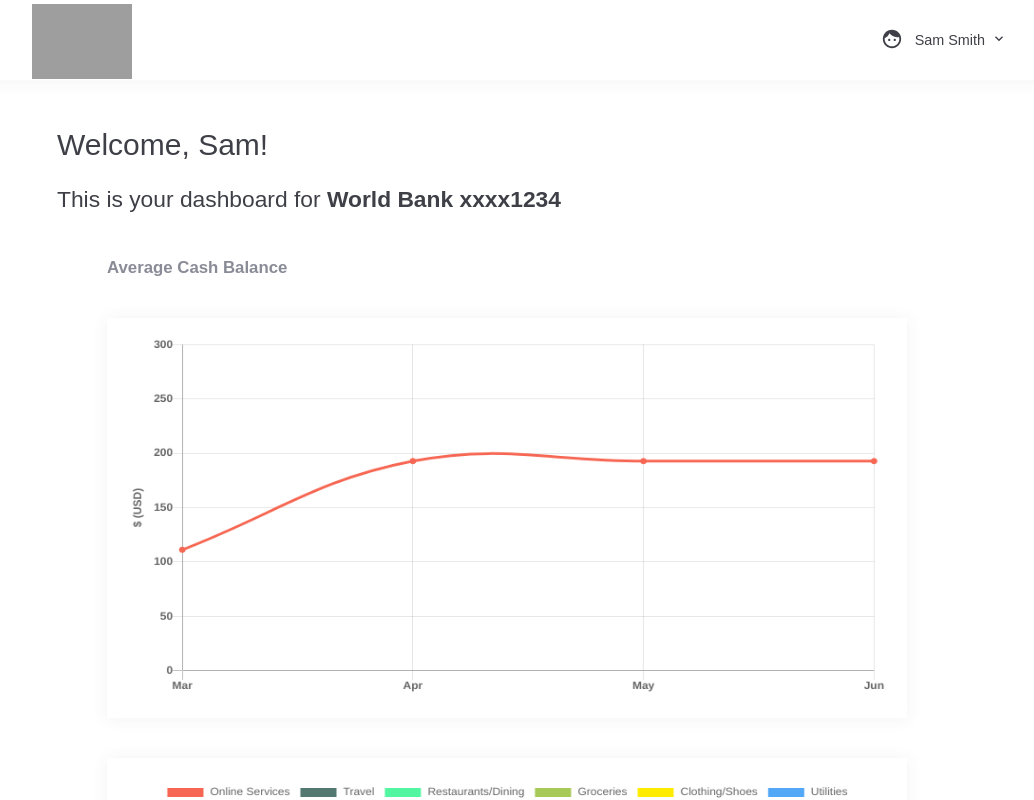
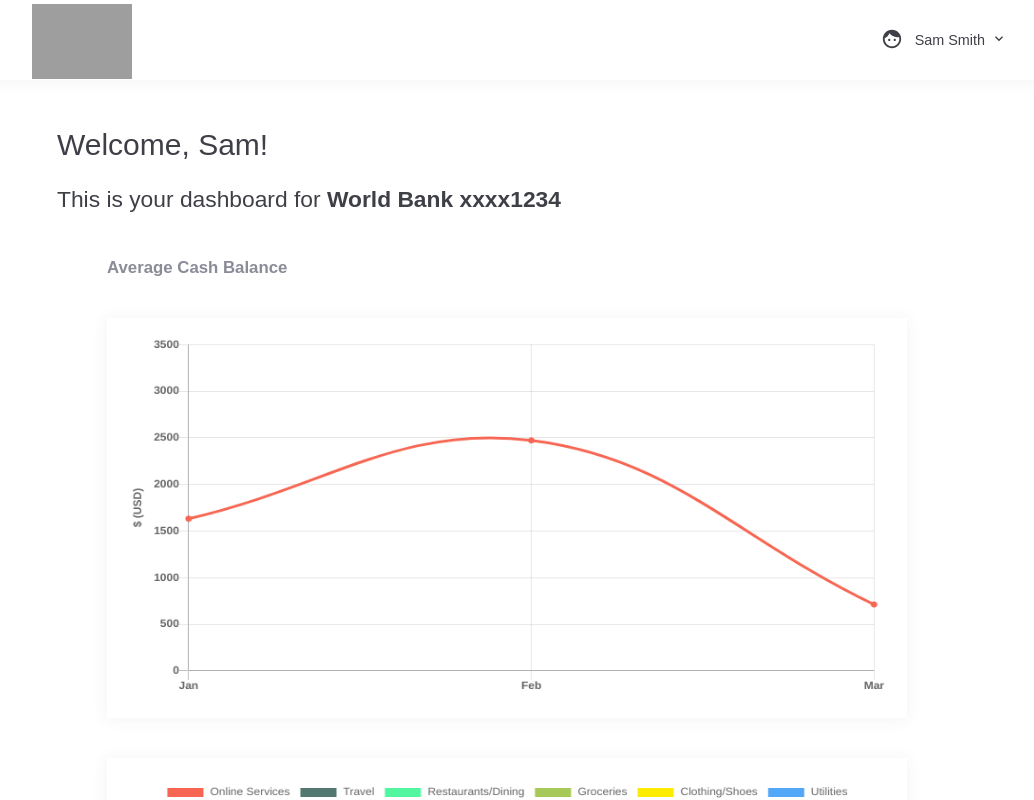
Before and after one commit to davidyoon85/betterfin, a React (Create React App) app: page / in a window 1280 px wide. Shown: the top 800 px of the page, without its empty margins (133-1167 px from the left). Built offline with nearby package versions, Linux system fonts and the light colour scheme; grey boxes are pictures that could not be loaded.

Commit message:
update chart props

```diff
--- a/src/components/chart.js
+++ b/src/components/chart.js
@@ -12,40 +12,27 @@ class Chart extends Component {
         this.state = {
             data: data,
             trxs: data.trxs.transaction,
-            monthly: {},
-            chartData: {
-                labels: data.balances[0].month_labels,
-                datasets: [
-                    {
-                        data: data.balances[0].month_average_values,
-                        borderColor: 'rgba(246,102,82)',
-                        backgroundColor: 'transparent',
-                        pointBackgroundColor: 'rgba(246,102,82)',
-                    }
-                ]
-            },
-            pieData: {
-                labels: data.balances[0].month_labels,
-                datasets:[{
-                    data: [10, 20, 30],
-                    backgroundColor: [ 'red', 'blue', 'green']
-                }]
-            }
         }
     }
 
-    componentDidMount() {
-        // this.getData();
-    }
-
     render() {
-
+debugger
         return (
             <div className="chart_section">
                 <div className="balance_chart">
                     <div className="chart_header">Average Cash Balance</div>
                     <Line
-                        data={this.state.chartData}
+                        data={{
+                            labels: this.props.monthExpenseTotals.monthLabels,
+                            datasets: [
+                        {
+                            data: this.props.monthExpenseTotals.monthTotals,
+                            borderColor: 'rgba(246,102,82)',
+                            backgroundColor: 'transparent',
+                            pointBackgroundColor: 'rgba(246,102,82)',
+                        }
+                        ]
+                        }}
                         options={{
                             legend:{
                                 display: false
@@ -59,7 +46,7 @@ class Chart extends Component {
                                     },
                                     ticks: {
                                         beginAtZero:true,
-                                        max: Math.round( (1.5 * Math.max(...this.state.data.balances[0].month_average_values)) / 50) * 50,
+                                        max: Math.round( (1.5 * Math.max.apply(null, this.props.monthExpenseTotals.monthTotals)) / 500) * 500,
                                         fontStyle: 'bold',
 
                                     }
@@ -92,13 +79,6 @@ class Chart extends Component {
                         }}
                     />
                 </div>
-                <div className="expense_chart">
-                    {/* <button onClick={() => janClick()}>January</button> */}
-                    {/* <button onClick={() => febClick()}>February</button> */}
-                    {/* <button onClick={() => marClick()}>March</button> */}
-
-
-                </div>
             </div>
         )
     }
--- a/src/components/main.js
+++ b/src/components/main.js
@@ -12,6 +12,7 @@ class Main extends Component {
     constructor(props) {
         super(props)
         this.state = {
+            data: data,
             trxs: data.trxs.transaction,
             monthExpenseTotals: {}
         }
@@ -28,24 +29,28 @@ class Main extends Component {
         const febCategories = {};
         const marCategories = {};
 
+        let janTotal = 0;
+        let febTotal = 0;
+        let marTotal = 0;
+
         this.state.trxs.forEach((ele) => {
             if (ele.baseType === 'DEBIT') {
                 if (ele.postDate.includes('2019-01')) {
-                    // this.state.janTotal += ele.amount.amount;
+                    janTotal += ele.amount.amount;
                     if (janCategories[ele.category] === undefined) {
                         janCategories[ele.category] = 0
                     }
                     janCategories[ele.category] += ele.amount.amount;
                     // this.setState({ janExpenses: ele });
                 } else if (ele.postDate.includes('2019-02')) {
-                    // this.state.febTotal += ele.amount.amount;
+                    febTotal += ele.amount.amount;
                     if (febCategories[ele.category] === undefined) {
                         febCategories[ele.category] = 0
                     }
                     febCategories[ele.category] += ele.amount.amount;
                     // this.setState({ febExpenses: ele });
                 } else if (ele.postDate.includes('2019-03')) {
-                    // this.state.marTotal += ele.amount.amount;
+                    marTotal += ele.amount.amount;
                     if (marCategories[ele.category] === undefined) {
                         marCategories[ele.category] = 0
                     }
@@ -54,6 +59,9 @@ class Main extends Component {
                 }
             }
         })
+
+        const monthLabels = ['Jan', 'Feb', 'Mar']
+        const monthTotals = [janTotal, febTotal, marTotal]
 
         const janCategoriesTotals = [];
         const febCategoriesTotals = [];
@@ -87,7 +95,7 @@ class Main extends Component {
             marExpenseTotals.push(Object.values(marCategories)[i]);
         }
 
-        const monthlyExpenseTotals = {janCategoriesTotals, janExpenseTotals, febCategoriesTotals, febExpenseTotals, marCategoriesTotals, marExpenseTotals}
+        const monthlyExpenseTotals = {monthLabels, monthTotals, janCategoriesTotals, janExpenseTotals, febCategoriesTotals, febExpenseTotals, marCategoriesTotals, marExpenseTotals}
 
         this.setState({ monthExpenseTotals: monthlyExpenseTotals })
     }
@@ -105,7 +113,7 @@ class Main extends Component {
                     </div>
 
                     <div className="chart_container">
-                        <Chart />
+                        <Chart monthExpenseTotals={monthExpenseTotals}/>
                         <Pie monthExpenseTotals={monthExpenseTotals}/>
                     </div>
 
--- a/src/components/pie.js
+++ b/src/components/pie.js
@@ -5,11 +5,9 @@ import { Doughnut } from 'react-chartjs-2';
 class Pie extends React.Component {
   constructor(props) {
     super(props);
-    console.log(props)
   }
 
   render() {
-debugger
     return (
       <Doughnut
         data={{
```
